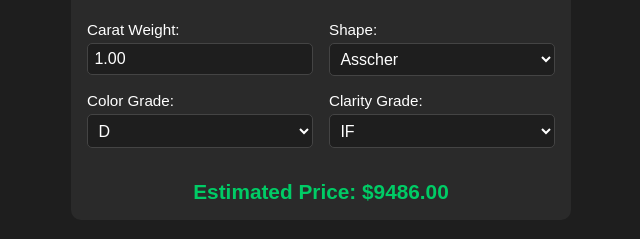
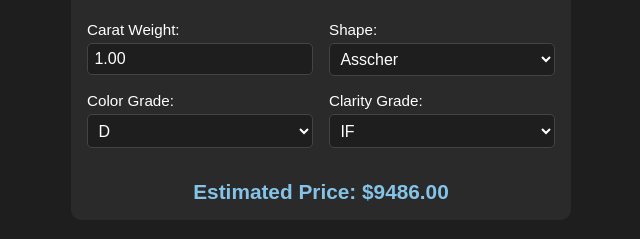
Before and after one commit to vmvenkov/diamond-calculator, a plain HTML site: page index.html in a window 1280 px wide. Shown: the part 83-322 px from the top of the page, without its empty margins (319-959 px from the left). Drawn offline with Linux system fonts and the light colour scheme.

Commit message:
Update index.html

```diff
--- a/index.html
+++ b/index.html
@@ -65,7 +65,7 @@
       font-weight: bold;
       font-size: 1.3rem;
       margin-top: 1rem;
-      color: #00cc66;
+      color: #85c4e8;
       flex: 1 1 100%;
     }
 
```
